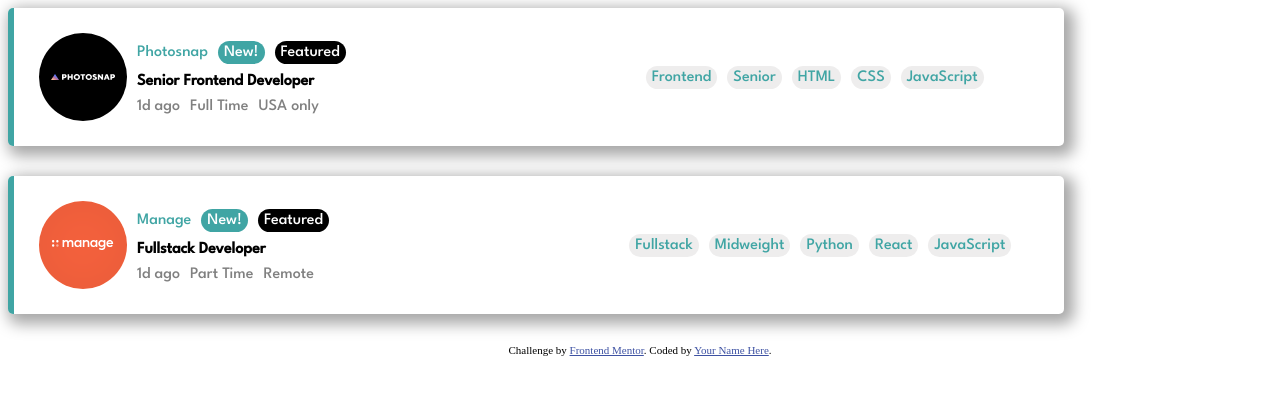
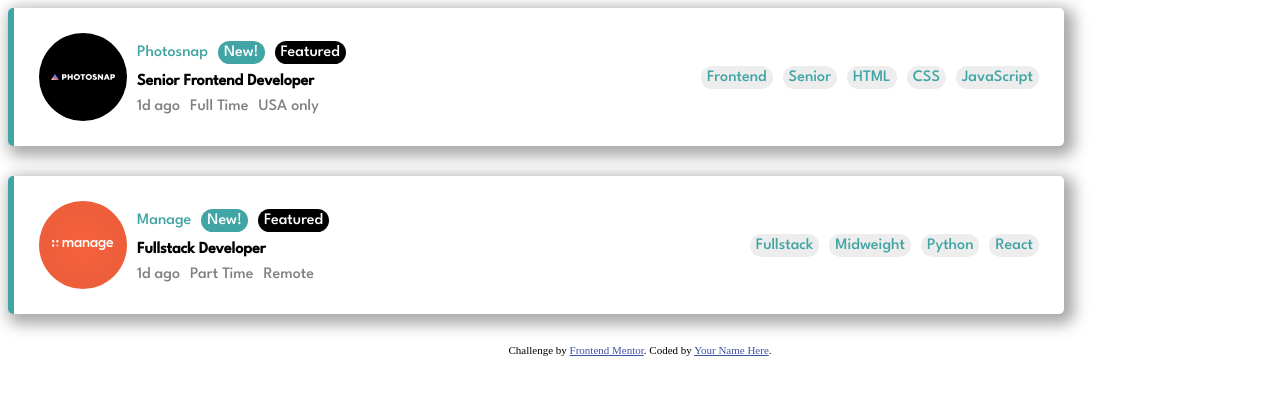
Before and after one commit to DarkWolf162004/static-job-listings-master, a plain HTML site: page index.html in a window 1280 px wide. Drawn offline with Linux system fonts and the light colour scheme.

Commit message:
se elimino una clase

```diff
--- a/Style.css
+++ b/Style.css
@@ -102,8 +102,10 @@
 
 .space {
   display: flex;
+  justify-content: space-between;
   align-items: center;
   gap: 300px;
+  width: 100%;
 }
 
 .first {
--- a/main.js
+++ b/main.js
@@ -1,6 +1,8 @@
 var original = document.getElementById("frame");
 var clone = original.cloneNode(true);
 clone.removeAttribute("id");
+
+
 
 clone.getElementsByClassName("posicion-name")[0].innerHTML="Fullstack Developer"
 clone.getElementsByClassName("images")[0].src="images/manage.svg"
@@ -11,8 +13,11 @@ clone.getElementsByClassName("role")[0].innerHTML="Fullstack"
 clone.getElementsByClassName("level")[0].innerHTML="Midweight"
 clone.getElementsByClassName("web-page")[0].innerHTML="Python"
 clone.getElementsByClassName("blade-style")[0].innerHTML="React"
+clone.getElementsByClassName("programming")[0].style.display="none"
+//clone.getElementsByClassName("secundary")[0].innerHTML=""
 
-
+const div =  document.querySelector('div');
+div.classList.remove('info');
 
 
 
```
Also changed, not shown: index.html (+1 -1 lines).
